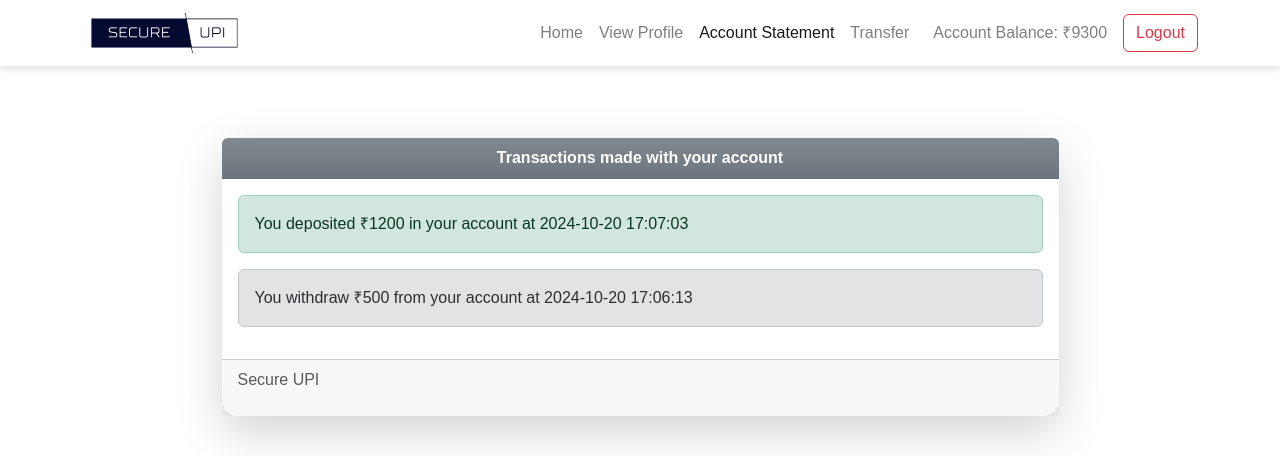
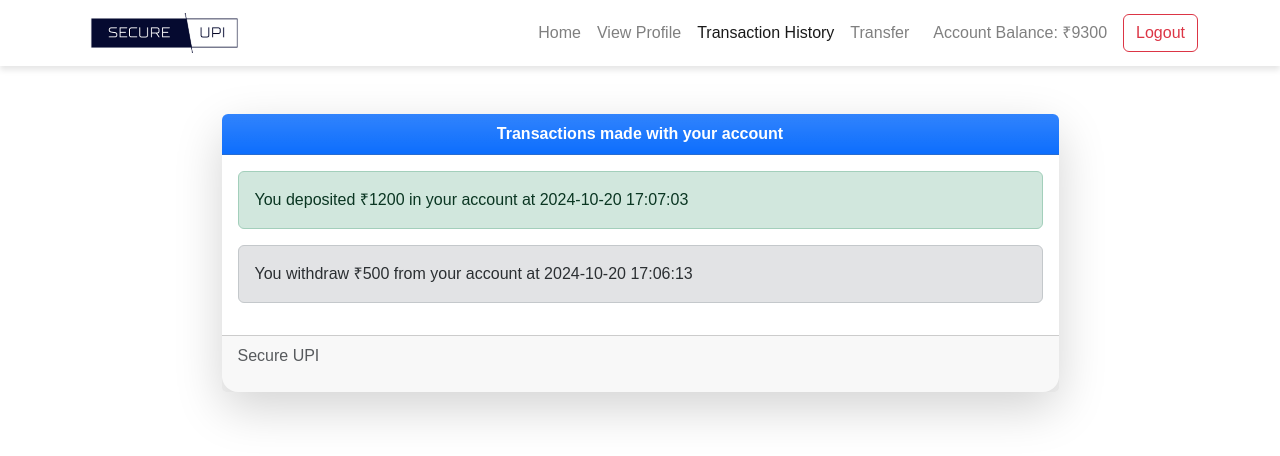
Before and after one commit to gautham-babu/SecureUPI, a PHP site: page /statements.php in a window 1280 px wide. Shown: the top 456 px of the page. Run offline with PHP 8.4, Linux system fonts and the light colour scheme; a user stored in the database is signed in; data comes from the database, SQL or seed files in the repository.

Commit message:
Update login credentials, enhance user account insertion with fraud tracking, and rename account statement to transaction history

```diff
--- a/login.php
+++ b/login.php
@@ -108,8 +108,8 @@
     <div id="collapseTwo" class="collapse" role="tabpanel" aria-labelledby="headingTwo" data-parent="#accordion">
       <div class="card-body">
          <form method="POST">
-       	<input type="email" value="managerfed@gmail.com" name="email" class="form-control" required placeholder="Enter Email">
-       	<input type="password" name="password" value="manager" class="form-control" required placeholder="Enter Password">
+       	<input type="email" value="admin@gmail.com" name="email" class="form-control" required placeholder="Enter Email">
+       	<input type="password" name="password" value="admin" class="form-control" required placeholder="Enter Password">
        	<button type="submit" class="btn btn-primary btn-block btn-sm my-1" name="managerLogin">Enter </button>
        </form>
       </div>
--- a/maddnew.php
+++ b/maddnew.php
@@ -43,7 +43,7 @@ if(!isset($_SESSION['managerId'])){ header('location:login.php');}
 <?php
 if (isset($_POST['saveAccount']))
 {
-  if (!$con->query("insert into useraccounts (name,aadhaar,accountNo,upi_pin,address,email,password,balance,number,branch) values ('$_POST[name]','$_POST[aadhaar]','$_POST[accountNo]','$_POST[upi_pin]','$_POST[address]','$_POST[email]','$_POST[password]','$_POST[balance]','$_POST[number]','$_POST[branch]')")) {
+  if (!$con->query("insert into useraccounts (name,aadhaar,accountNo,upi_pin,address,email,password,balance,number,branch,Previous_Fraudulent_Activity,Daily_Transaction_Count,Failed_Transaction_Count) values ('$_POST[name]','$_POST[aadhaar]','$_POST[accountNo]','$_POST[upi_pin]','$_POST[address]','$_POST[email]','$_POST[password]','$_POST[balance]','$_POST[number]','$_POST[branch]','0','0','0')")) {
     echo "<div claass='alert alert-success'>Failed. Error is:".$con->error."</div>";
   }
   else
--- a/statements.php
+++ b/statements.php
@@ -72,7 +72,7 @@ if(!isset($_SESSION['userId'])){ header('location:login.php');}
                     <a class="nav-link" href="accounts.php">View Profile</a>
                 </li>
                 <li class="nav-item">
-                    <a class="nav-link active" href="statements.php">Account Statement</a>
+                    <a class="nav-link active" href="statements.php">Transaction History</a>
                 </li>
                 <li class="nav-item">
                     <a class="nav-link" href="transfer.php">Transfer</a>
@@ -87,10 +87,10 @@ if(!isset($_SESSION['userId'])){ header('location:login.php');}
         </div>
     </div>
 </nav>
-<br>
+
 <div class="container mt-5">
     <div class="card w-75 mx-auto border-0 shadow-lg rounded-4"> <!-- Subtle shadow and smooth rounded corners -->
-        <div class="card-header text-center fw-bold bg-secondary  bg-gradient text-white rounded-top">
+        <div class="card-header text-center fw-bold bg-primary  bg-gradient text-white rounded-top">
     Transactions made with your account
   </div>
   <div class="card-body">
```
